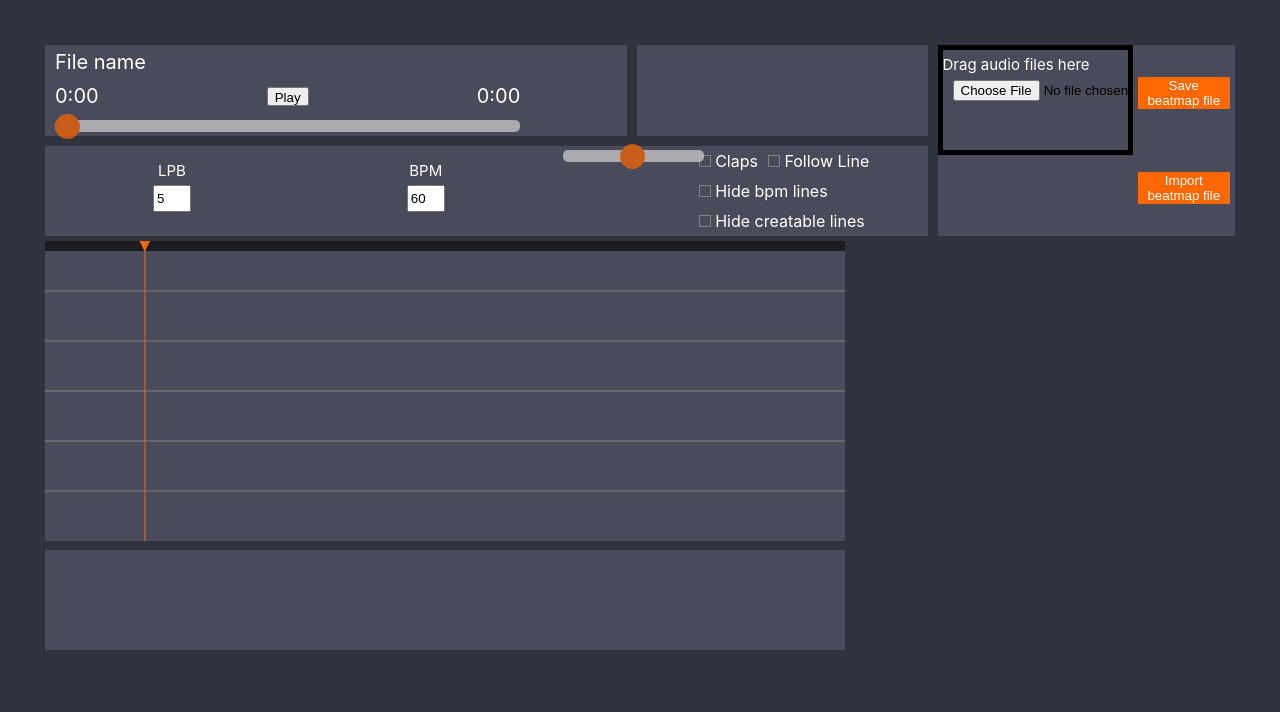
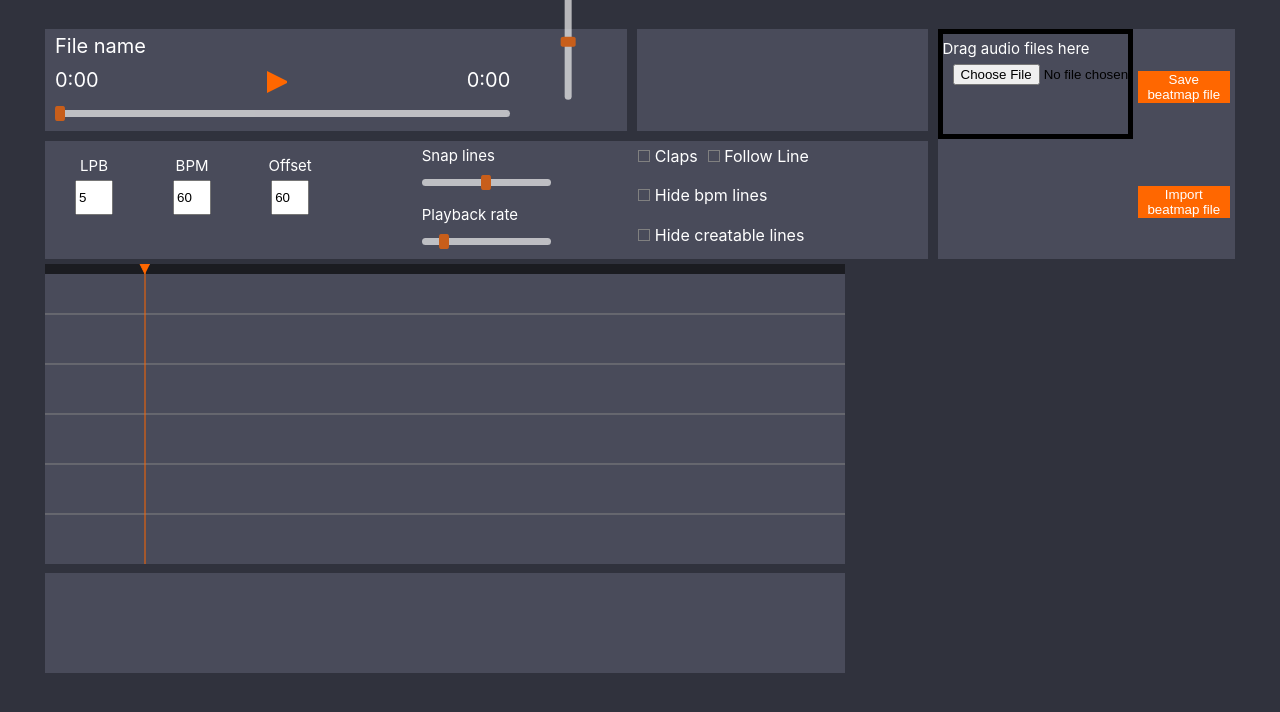
Before and after one commit to MadL1me/RhythmGE, a website with bundled scripts: page src/index.html in a window 1280 px wide. Built offline with nearby package versions, Linux system fonts and the light colour scheme.

Commit message:
Line following implemented

```diff
--- a/src/editor.ts
+++ b/src/editor.ts
@@ -73,7 +73,6 @@ class Visualizer {
 
     draw(editor: Editor) {
 
-
     }
 }
 
@@ -103,9 +102,16 @@ class InputsController {
         editorCanvas.addEventListener('wheel', (event) => { this.onCanvasWheel(event); });
         editorCanvas.addEventListener('click', (event) => { editor.canvasClickHandle(event); });
 
-        document.getElementById("play-button").onclick = () => {
+        var playBtn = document.getElementById("play-button");
+        playBtn.onclick = () => {
             this.playButtonClick();
-        }
+            playBtn.toggleAttribute("paused");
+        };
+
+        document.getElementById("follow-line").onchange = (event) => { this.onFollowLineChange(event); }
+        document.getElementById("use-claps").onchange = (event) => { this.onUseClapsValueChange(event); }
+        document.getElementById("hide-bpm").onchange = (event) => { this.onHideBpmLinesChange(event); }
+        document.getElementById("hide-creatable").onchange = (event) => { this.onHideCreatableLinesChange(event); }
     }
 
     onAudioLoad(event) {
@@ -154,14 +160,17 @@ class InputsController {
     }
 
     onHideBpmLinesChange(event) {
+        this.editor.hideBpmLines = event.target.checked;
         console.log(event);
     }
 
     onFollowLineChange(event) {
+        this.editor.followingLine = event.target.checked;
         console.log(event);
     }
 
     onHideCreatableLinesChange(event) {
+        this.editor.hideCreatableLines = event.target.checked
         console.log(event);
     }
 }
@@ -275,6 +284,7 @@ class Editor {
     transform: Transform;
     topScale: TopScale;
     leftScale: LeftScale;
+    bottomScale: BottomScale;
     editorGrid: EditorGrid;
     audioCanvas: AudioAmplitudeCanvas;
     audioPlayer: AudioPlayer;
@@ -296,6 +306,7 @@ class Editor {
         this.audioPlayer = new AudioPlayer(this);
         this.topScale = new TopScale(10);
         this.leftScale = new LeftScale(10);
+        this.bottomScale = new BottomScale(10);
         this.editorGrid = new EditorGrid(this, this.canvas);
         this.audioCanvas = new AudioAmplitudeCanvas(this);
         this.timestepLine = new TimestepLine();
@@ -350,6 +361,9 @@ class Editor {
     }
 
     onCanvasScroll(mouseDelta : number, isSpeededUp : boolean) {
+        if (this.followingLine)
+            return;
+
         var resultedDelta = mouseDelta*this.scrollingSpeed;
         if (isSpeededUp)
             resultedDelta *= this.fastScrollingSpeed;
@@ -417,7 +431,7 @@ class Editor {
 
         console.log(clickY);
 
-        if (clickY <= this.topScale.height) {
+        if (clickY <= this.topScale.width) {
             //console.log("Set Music!!!");
             this.audioPlayer.setMusicFromCanvasPosition(click, this);
         }
@@ -467,6 +481,10 @@ class Editor {
         this.ctx.fillRect(0,0, this.canvas.width, this.canvas.height)
 
         this.editorGrid.draw(this.audioPlayer != null && this.audioPlayer.sound != undefined && this.audioPlayer.sound != null && this.audioPlayer.sound.state()=="loaded", this);
+
+        //this.bottomScale.draw(this.canvas);
+        //this.leftScale.draw(this.canvas);
+
         this.creatableLines.forEach(line => {
             line.draw(this.viewport);
         });
@@ -477,13 +495,15 @@ class Editor {
 
         this.audioCanvas.draw();
         this.topScale.draw(this.canvas);
-        //this.leftScale.draw(this.canvas);
 
         if (this.audioPlayer.isPlaying()){
             this.timestepLine.transform.localPosition = new Vec2(this.audioPlayer.sound.seek(), 0);
         }
 
         this.timestepLine.draw(this.viewport);
+
+        if (this.followingLine)
+            this.viewport.position = new Vec2(-this.timestepLine.transform.position.x+this.canvas.width/2, 0);
     }
 }
 
@@ -562,12 +582,12 @@ class AudioPlayerView {
         this.audioFileName.innerHTML = fileName;
         this.audioCurrentTime.innerHTML = "0:00";
         this.audioDuration.innerHTML = this.formatTime(duration, TimeAccuracy.seconds);
-        this.slider.setMaxValue(duration);
+        this.slider.setMaxValue(duration*100);
     }
 
     update(currentTime: number) {
         this.audioCurrentTime.innerHTML = this.formatTime(currentTime, TimeAccuracy.seconds);
-        this.slider.setValue(currentTime);
+        this.slider.setValue(currentTime*100);
     }
 
     private formatTime(time: number, accuracy: TimeAccuracy) : string {
@@ -1035,30 +1055,33 @@ class BeatLine {
     }
 }
 
-
-class TopScale {
-
-    height: number;
-
-    constructor(height : number) {
-        this.height = height;
-    }
-
-    draw(canvas : HTMLCanvasElement) {
-        const ctx = canvas.getContext('2d');
-        ctx.fillStyle = '#1B1C21';
-        ctx.fillRect(0,-5,canvas.width,this.height+5);
-    }
-}
-
-class LeftScale {
-
+abstract class Scale {
     width: number;
 
     constructor(width : number) {
         this.width = width;
     }
 
+    abstract draw(canvas : HTMLCanvasElement);
+}
+
+class TopScale extends Scale {
+    draw(canvas : HTMLCanvasElement) {
+        const ctx = canvas.getContext('2d');
+        ctx.fillStyle = '#1B1C21';
+        ctx.fillRect(0,-5,canvas.width,this.width+5);
+    }
+}
+
+class BottomScale extends Scale {
+    draw(canvas : HTMLCanvasElement) {
+        const ctx = canvas.getContext('2d');
+        ctx.fillStyle = '#1B1C21';
+        ctx.fillRect(0, canvas.height+5, canvas.width, -this.width-5);
+    }
+}
+
+class LeftScale extends Scale {
     draw(canvas : HTMLCanvasElement) {
         const ctx = canvas.getContext('2d');
         ctx.fillStyle = '#1B1C21';
--- a/src/index.html
+++ b/src/index.html
@@ -12,14 +12,21 @@
     <div class="left-column">
       <div class="first-row">
         <div class="audio-player">
+          <div class="col-1">
             <p id="file-name" class="file-name">File name</p>
             <div class="slider-top">
               <p id="current-audio-time">0:00</p>
-            <button id="play-button">Play</button>
+              <button class="play-button" id="play-button"></button>
               <p id="audio-duration">0:00</p>
             </div>
             <div class="slider-container">
               <input disabled type="range" min="1" max="100" value="50" class="slider" id="audio-slider">
+            </div>
+          </div>
+          <div class="col-2">
+            <div class="slider-container">
+              <input type="range" min="1" max="100" value="50" class="slider slider-vertical" id="volume-slider">
+            </div>
           </div>
         </div>
         <div class="visualizer">
@@ -27,18 +34,32 @@
         </div>
       </div>
       <div class="settings-container">
+        <div class="inputs-block-container">
           <div class="input-block">
             <p>LPB</p>
-          <input value="5" onchange='beatLinesValueChange(event)' type="text">
+            <input value="5" id="beat-lines" type="text">
           </div>
 
           <div class="input-block">
             <p>BPM</p>
-          <input value="60" onchange='bmpValueChange(event)' type="text">
+            <input value="60" id="bpm" type="text">
           </div>
 
+          <div class="input-block">
+            <p>Offset</p>
+            <input value="60" id="offset" type="text">
+          </div>
+        </div>
+
+        <div class="sliders">
           <div class="slider-container">
+            <p>Snap lines</p>
             <input type="range" min="1" max="100" value="50" class="slider" id="myRange">
+          </div>
+          <div class="slider-container">
+            <p>Playback rate</p>
+            <input type="range" min="5" max="40" value="10" class="slider" id="myRange">
+          </div>
         </div>
 
         <div class="checkbox-holder">
--- a/src/index.scss
+++ b/src/index.scss
@@ -8,6 +8,7 @@
     font-family: -apple-system, BlinkMacSystemFont, "Segoe UI", Roboto, Helvetica, Arial, sans-serif;
     //margin: auto;
     padding: 2rem;
+    padding-top: 1rem;
     background-color: $background-main-color;
   }
 
@@ -69,14 +70,18 @@
         .audio-player {
           flex: 2;
           display: flex;
+          flex-direction: row;
+          background-color: $background-second-color;
+          margin: 5px;
+
+          .col-1 {
+            flex: 4;
+            display: flex;
             flex-direction: column;
-          background-color: $background-second-color;
-          //position: relative;
-          margin: 5px;
 
             .slider-top {
               display: flex;
-            width: 80%;
+              //width: 100%;
               justify-content: space-between;
               margin-left: 10px;
 
@@ -92,9 +97,15 @@
             }
 
             .slider-container {
-            //position: absolute;
               bottom: 10px;
-            width: 80%;
+              //width: 100%;
+              margin: 0px;
+              margin-left: 10px;
+              margin-bottom: 10px;
+
+              .slider {
+                margin: 0px;
+              }
             }
 
             .buttons-container {
@@ -104,6 +115,11 @@
             p {
               margin-top: 5px;
               font-size: 20px;
+            }
+          }
+
+          .col-2 {
+            flex: 1;
           }
         }
 
@@ -117,10 +133,16 @@
       .settings-container {
         flex: 1;
         display: flex;
+        flex-shrink: 1;
         flex-direction: row;
         justify-content: space-between;
         margin: 5px;
         background-color: $background-second-color;
+
+        .inputs-block-container {
+          display: flex;
+          flex-direction: row;
+          flex: 1;
 
           .input-block {
             display: flex;
@@ -137,6 +159,15 @@
               margin-left: auto;
               margin-right: auto;
             }
+          }
+        }
+
+        .sliders {
+           flex: 1;
+           display: flex;
+           flex-direction: column;
+           justify-content: space-between;
+           flex-wrap: wrap;
         }
 
         .checkbox-holder {
@@ -241,12 +272,24 @@
     height: 100px;
   }
 
+  .slider-container {
+    margin-left: auto;
+    margin-right: auto;
+    margin-bottom: 10px;
+  }
+
+  .slider-vertical {
+    top: 40%;
+    transform: rotate(270deg);
+  }
+
   .slider {
     -webkit-appearance: none;
     width: 100%;
-    height: 12px;
+    height: 7px;
+    margin: 0px;
     border-radius: 5px;
-    background: #d3d3d3;
+    background: #f0f0f0;
     outline: none;
     opacity: 0.7;
     -webkit-transition: .2s;
@@ -255,18 +298,49 @@
     &::-webkit-slider-thumb {
       -webkit-appearance: none;
       appearance: none;
-      width: 25px;
-      height: 25px;
-      border-radius: 50%;
+      width: 10px;
+      height: 15px;
+      border-radius: 20%;
       background: $accent-color;
       cursor: pointer;
     }
 
     &::-moz-range-thumb {
-      width: 25px;
-      height: 25px;
-      border-radius: 50%;
+      width: 10px;
+      height: 15px;
+      border-radius: 20%;
       background: $accent-color;
       cursor: pointer;
     }
   }
+
+  .play-button {
+    border: 0;
+    background: transparent;
+    box-sizing: border-box;
+    width: 0;
+    height: 1px;
+
+    border-color: transparent transparent transparent $accent-color;
+    transition: 100ms all ease;
+    cursor: pointer;
+
+    border-style: solid;
+    border-width: 10px 0 10px 20px;
+
+    &.paused {
+      border-style: double;
+      border-width: 0px 0 0px 60px;
+    }
+
+    &:hover {
+      border-color: transparent transparent transparent #ffffff;
+    }
+  }
+
+input:focus,
+select:focus,
+textarea:focus,
+button:focus {
+    outline: none;
+}
```
Also changed, not shown: src/dist/editor.js, src/dist/index.css, src/dist/renderer.js, 3 other files. Lines whose indentation alone changed are shown as unchanged.
